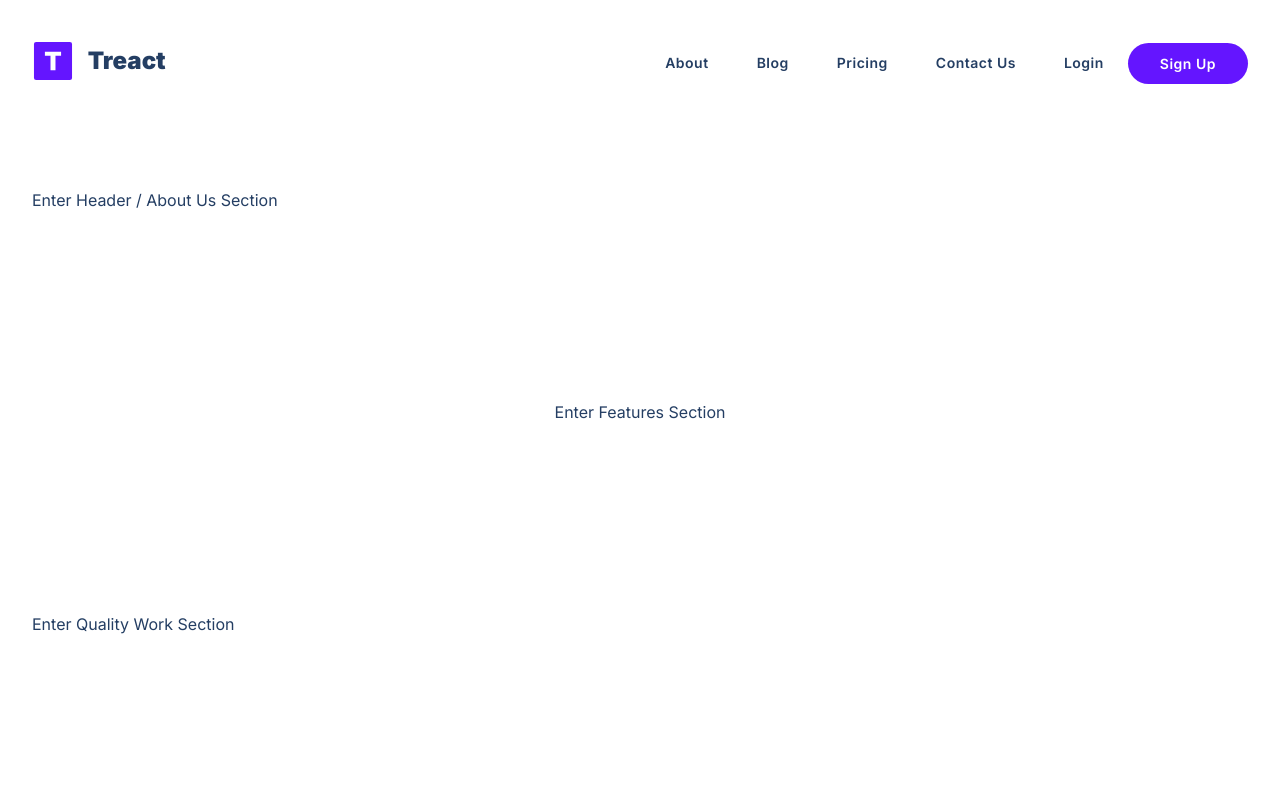
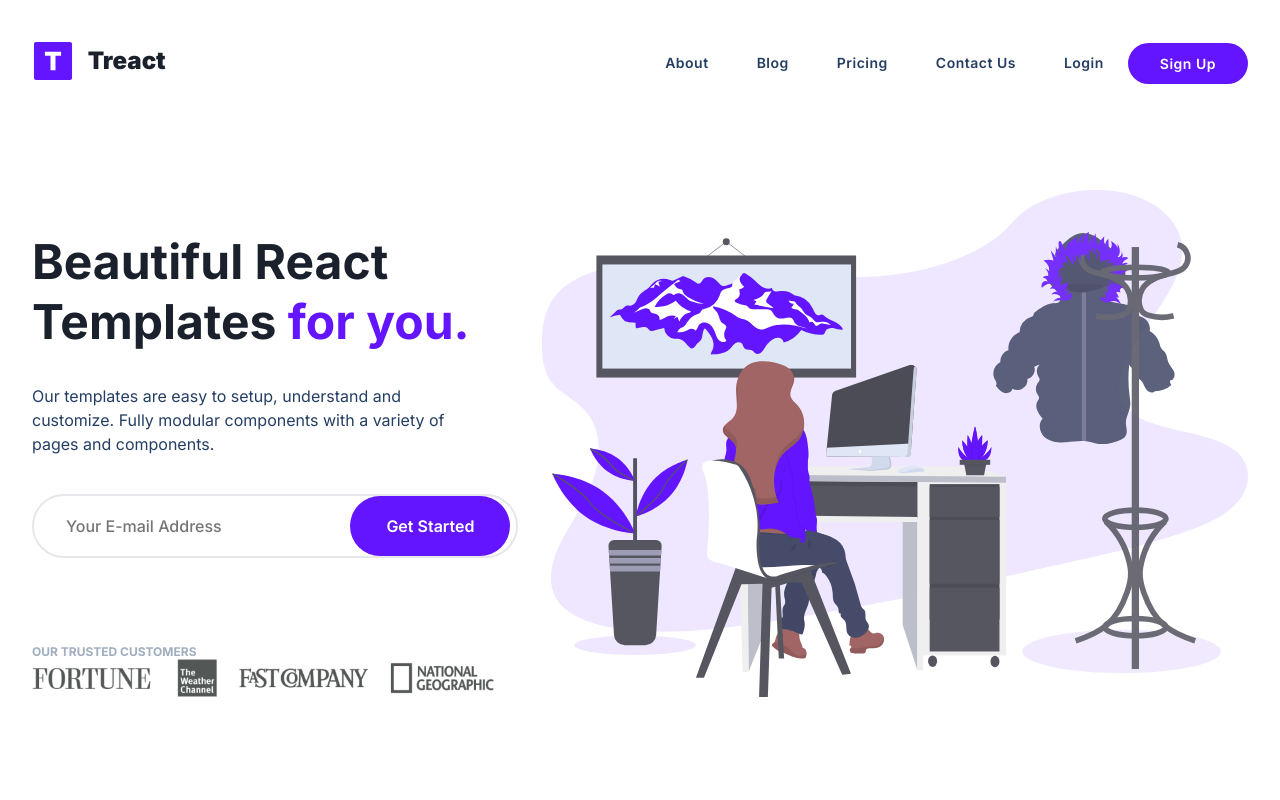
Before and after one commit to bbsn4kr/Treact_final-project, a plain HTML site: page index.html in a window 1280 px wide. Shown: the top 800 px of the page. Drawn offline with Linux system fonts and the light colour scheme.

Commit message:
Treact final project

```diff
--- a/index.html
+++ b/index.html
@@ -60,7 +60,18 @@
         <header>
             <div class="container">
                 <div class="row">
-                    <!--  -->Enter Header / About Us Section<!--  -->
+                    <div class="header__description">
+                        <h1>Beautiful React Templates <span class="purple">for you.</span></h1>
+                        <p class="header__description--para">Our templates are easy to setup, understand and customize. Fully modular components with a variety of pages and components.</p>
+                        <div class="header__email">
+                            <input type="email" class="header__email--input" placeholder="Your E-mail Address">
+                            <button class="header__email--btn">Get Started</button>
+                        </div>
+                        <p class="header__customers--title">OUR TRUSTED CUSTOMERS</p>
+                        <img src="./assets/customers-logo-strip.680ac7c2e8ae28161d2c.png" class="header__customers--img" alt="">
+                    </div>
+                    <figure class="header__img--wrapper"><img src="./assets/design-illustration-2.6da6a00b20c07c4a9b65d1870679e1b8.svg" class="header__img" alt=""></figure>
+                </div>
             </div>
         </header>
     </section>
--- a/style.css
+++ b/style.css
@@ -4,13 +4,21 @@
     margin: 0;
     padding: 0;
     box-sizing: border-box;
-    font-family: 'Inter', system-ui;
+    font-family: 'Inter', sans-serif;
     color: #243e63;
 }
 
 body {
     max-width: 100vw;
     overflow-x: hidden;
+}
+
+img {
+    width: 100%;
+}
+
+button {
+    cursor: pointer;
 }
 
 .row {
@@ -199,11 +207,87 @@ HEADER / ABOUT US ↓
 
 */
 
-
 header .row {
     display: flex;
     align-items: center;
     justify-content: space-between;
+}
+
+.header__description {
+    width: 40%;
+}
+
+h1 {
+    font-size: 48px;
+    line-height: 1.25;
+    color: rgb(26, 32, 44);
+}
+
+.header__description--para {
+    margin: 32px 0;
+    line-height: 1.5;
+    width: 85%;
+    font-size: 16px;
+}
+
+.header__email {
+    display: flex;
+    justify-content: flex-end;
+    align-items: center;
+    position: relative;
+}
+
+.header__email--input,
+.header__email--btn {
+    padding: 20px;
+    border-radius: 100px;
+    font-size: 16px;
+}
+
+.header__email--input {
+    position: absolute;
+    width: 100%;
+    color: rgb(36, 62, 99);
+    font-weight: 500;
+    border: 2px solid rgb(229, 231, 235);
+    padding: 20px 192px 20px 32px;
+    z-index: 1;
+    transition: all 300ms ease;
+}
+
+.header__email--input:hover {
+    border-color: rgb(100, 21, 255);
+}
+
+.header__email--btn {
+    height: calc(100% - 16px);
+    background-color:rgb(100, 21, 255);
+    width: 160px;
+    color: #fff;
+    margin: 8px;
+    font-weight: 600;
+    border: none;
+    z-index: 2;
+}
+
+.header__customers--title {
+    font-size: 12px;
+    font-weight: 700;
+    color: #a0aec0;
+    padding-top: 80px;
+}
+
+.header__customers--img {
+    max-width: 95%;
+}
+
+.header__img {
+    width: 100%;
+}
+
+.header__img--wrapper {
+    width: calc(100% - 40%);
+    padding-left: 24px;
 }
 
 
```
